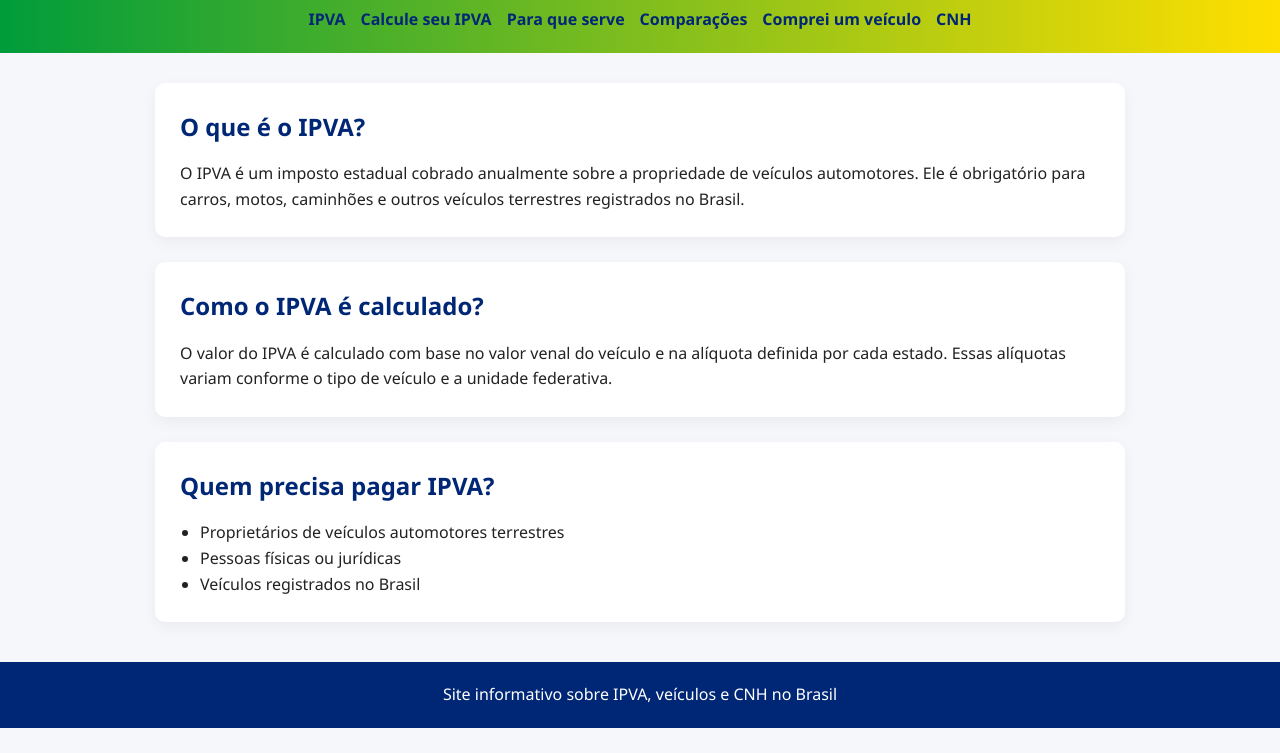
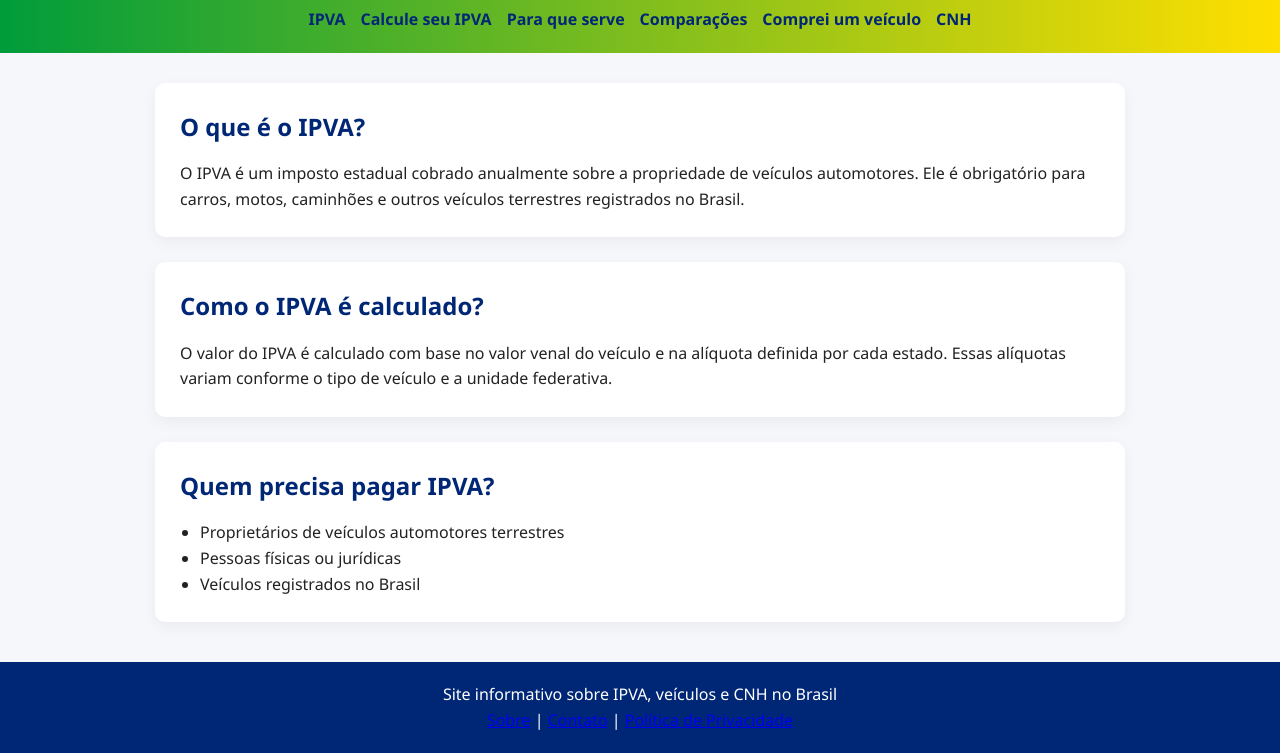
Before and after one commit to williamamsen/calculadora-ipva4, a plain HTML site: page index.html in a window 1280 px wide. Shown: the part 74-827 px from the top of the page. Before the commit the page ends 802 px from the top, so only its background shows below. Drawn offline with Linux system fonts and the light colour scheme.

Commit message:
Update index.html

```diff
--- a/index.html
+++ b/index.html
@@ -56,6 +56,13 @@ Essas alíquotas variam conforme o tipo de veículo e a unidade federativa.
 
 <footer>
 <p>Site informativo sobre IPVA, veículos e CNH no Brasil</p>
+
+  <p>
+  <a href="sobre.html">Sobre</a> |
+  <a href="contato.html">Contato</a> |
+  <a href="privacidade.html">Política de Privacidade</a>
+</p>
+
 </footer>
 
 </body>
```
